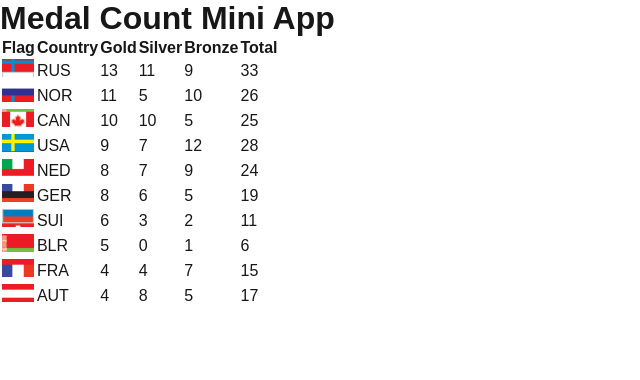
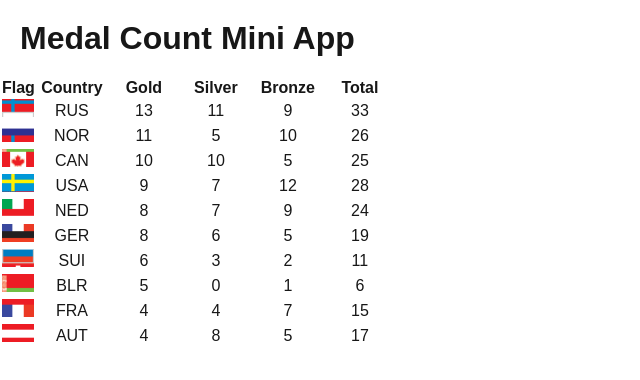
Before and after one commit to hiteshdevlpr/medal-count-app, a Next.js app: page /medals in a window 1280 px wide. Shown: the top 380 px of the page, without its empty margins (0-640 px from the left). Built offline with nearby package versions, Linux system fonts and the light colour scheme.

Commit message:
Adding loading and error components

```diff
--- a/app/medals/page.tsx
+++ b/app/medals/page.tsx
@@ -5,19 +5,25 @@ import { sortMedals } from "@/src/domain/useCases/sortMedals";
 import Header from "@/src/components/Header";
 import { Medal } from "@/src/domain/entities/Medal";
 import MedalTable from "@/src/components/MedalTable";
+import LoadingMessage from "@/src/components/LoadingMessage";
+import ErrorMessage from "@/src/components/Error";
 
 export default function MedalCountContainer() {
   const [medals, setMedals] = useState<Medal[]>([]);
+  const [loading, setLoading] = useState(true);
   const [error, setError] = useState<string | null>(null);
   const [sort, setSort] = useState("gold");
 
   useEffect(() => {
+    setLoading(true);
     fetchMedals()
       .then((data) => {
         setMedals(data);
+        setLoading(false);
       })
       .catch(() => {
         setError("Could not load medal data. Please try again later.");
+        setLoading(false);
       });
   }, []);
 
@@ -26,8 +32,13 @@ export default function MedalCountContainer() {
   return (
     <div className="min-h-screen flex flex-col items-center justify-center bg-gray-50 py-8">
       <Header />
-      {error ? <h3>An error has occured!</h3> :
-      <MedalTable medals={sorted} sort={sort} onSort={setSort} />}
+      {loading ? (
+        <LoadingMessage message="Loading medal data..." />
+      ) : error ? (
+        <ErrorMessage message={error} />
+      ) : (
+        <MedalTable medals={sorted} sort={sort} onSort={setSort} />
+      )}
     </div>
   );
 }
--- /dev/null
+++ b/src/components/Error.tsx
@@ -0,0 +1,3 @@
+export default function ErrorMessage({ message }: { message: string }) {
+  return <div className="text-red-600 text-lg">{message}</div>;
+}
--- a/src/components/Header.tsx
+++ b/src/components/Header.tsx
@@ -1,5 +1,7 @@
+import classes from './Medals.module.css';
+
 const Header: React.FC = () => {
-  return <h1>Medal Count Mini App</h1>
+  return <h1 className={classes.header}>Medal Count Mini App</h1>
 }
 
 export default Header;
--- /dev/null
+++ b/src/components/LoadingMessage.tsx
@@ -0,0 +1,3 @@
+export default function LoadingMessage({ message }: { message: string }) {
+  return <div className="text-lg">{message}</div>;
+}
--- a/src/components/MedalTable.tsx
+++ b/src/components/MedalTable.tsx
@@ -4,6 +4,7 @@ import Flag from './Flag';
 import { sortMedals } from "@/src/domain/useCases/sortMedals";
 import { Medal } from "@/src/domain/entities/Medal";
 import {MedalWithSortProps} from '@/src/domain/entities/MedalSort';
+import classes from './Medals.module.css';
 
 function getTotal(m: Medal) {
   return m.gold + m.silver + m.bronze;
@@ -13,26 +14,26 @@ export default function MedalTable({ medals, sort, onSort }: MedalWithSortProps)
   const sorted = sortMedals(medals, sort);
   const top10 = sorted.slice(0, 10);
   return (
-    <div className="overflow-x-auto w-full max-w-2xl">
-      <table className="min-w-full border border-gray-300 bg-white shadow-md rounded-lg">
+    <div className="">
+      <table className="">
         <thead>
           <tr>
-            <th className="p-2 border-b">Flag</th>
-            <th className="p-2 border-b">Country</th>
+            <th className="">Flag</th>
+            <th className="">Country</th>
             <MedalTableHeaders sort={sort} onSort={onSort} />
           </tr>
         </thead>
         <tbody>
           {top10.map((m) => (
-            <tr key={m.code} className="text-center hover:bg-gray-50">
-              <td className="p-2 border-b">
+            <tr key={m.code} className="">
+              <td className="">
                 <Flag code={m.code} />
               </td>
-              <td className="p-2 border-b font-semibold">{m.code}</td>
-              <td className="p-2 border-b">{m.gold}</td>
-              <td className="p-2 border-b">{m.silver}</td>
-              <td className="p-2 border-b">{m.bronze}</td>
-              <td className="p-2 border-b">{getTotal(m)}</td>
+              <td className={classes.medalCell}>{m.code}</td>
+              <td className={classes.medalCell}>{m.gold}</td>
+              <td className={classes.medalCell}>{m.silver}</td>
+              <td className={classes.medalCell}>{m.bronze}</td>
+              <td className={classes.medalCell}>{getTotal(m)}</td>
             </tr>
           ))}
         </tbody>
--- /dev/null
+++ b/src/components/Medals.module.css
@@ -0,0 +1,11 @@
+.header {
+    display: flex;
+    align-items: center;
+    justify-content: space-between;
+    padding: 20px;
+}
+
+.medalCell {
+    width: 70px;
+    text-align: center;
+}
```
Also changed, not shown: src/components/Flag.tsx (line endings or trailing spaces).
